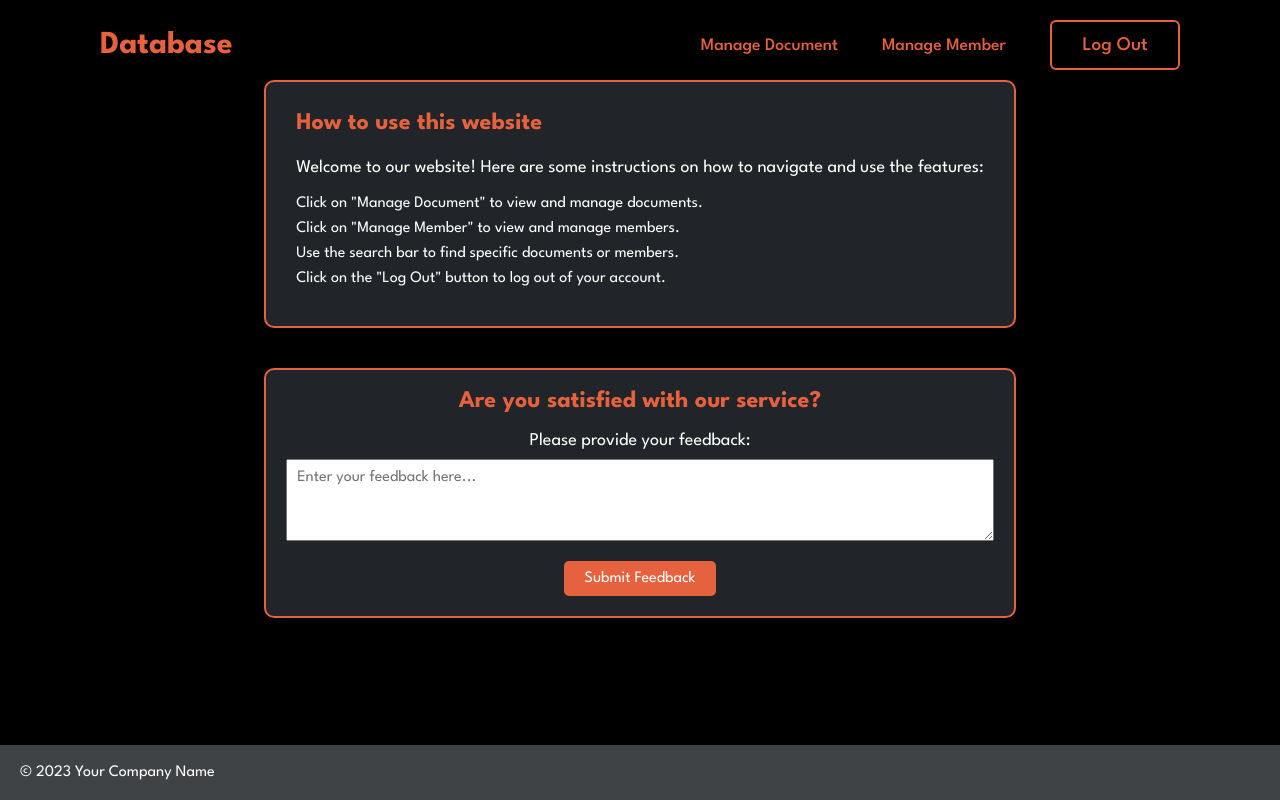
After one commit to HieNguyen08/BTL-DTBS, a PHP site: page /main.php in a window 1280 px wide. The commit adds this page. Run offline with PHP 8.4, Linux system fonts and the light colour scheme.

Commit message:
Fix some bugs + some css style

```diff
--- a/add.php
+++ b/add.php
@@ -115,11 +115,7 @@ if (isset($_SESSION['id']) && isset($_SESSION['user'])) {
                     </form>
                 </div>
                 <footer class="popupFooter">
-                <?php
-                if ($success) {
-                    echo $success;
-                }
-                ?>
+                <?php if ($success) { echo $success; } ?>
                     <button form="myForm" class="submitBtn" type="Submit">Submit</button>
                 </footer>
             </div>
--- a/db_conn.php
+++ b/db_conn.php
@@ -2,7 +2,10 @@
 $sname = "localhost";
 $uname = "root";
 $pass = "";
+
+
 $db = "test";
+
 
 $conn = mysqli_connect($sname, $uname, $pass, $db);
 
--- a/edit.php
+++ b/edit.php
@@ -120,11 +120,7 @@ if (isset($_SESSION['id']) && isset($_SESSION['user'])) {
                     </form>
                 </div>
                 <footer class="popupFooter">
-                <?php
-                if ($success) {
-                    echo $success;
-                }
-                ?>
+                <?php if ($success) { echo $success; } ?>
                     <button form="myForm" class="submitBtn" type="Submit">Submit</button>
                 </footer>
             </div>
--- a/home.php
+++ b/home.php
@@ -21,6 +21,8 @@ if (isset($_SESSION['id']) && isset($_SESSION['user'])) {
         <div class="header">
             <h2 class="logo">Database</h2>
             <nav class="nagivation">
+                <a href="home.php">Manage Document</a>
+                <a href="member.php">Manage Member</a>
                 <a class="button" href="logout.php"><button class="btnlogout">Log Out</button></a>
             </nav>
         </div>
--- a/login.css
+++ b/login.css
@@ -1,12 +1,23 @@
 @import url('https://fonts.googleapis.com/css?family=League+Spartan:100,200,300,400,500,600,700,800,900&display=swap');
 @import url('https://fonts.googleapis.com/css?family=Open+Sans:300,400,500,600,700,800,300i,400i,500i,600i,700i,800i&display=swap');
 
+:root {
+    --dark1: #0000004d;
+    --dark2: #181c20;
+    --dark3: #212529;
+    --dark4: #2d3135;
+    --dark5: #424549;
+    --dark6: #404346;
+    --dark7: #9c9c9c;
+    --dark8: #dae0e7;
+    --dark9: #262a2e;
+    --font-color: 230 97 62;
+}
 * {
     margin: 0;
     padding: 0;
     box-sizing: border-box;
     font-family: 'League Spartan', sans-serif;
-    --font-color: 230 97 62;
 }
 body {
     display: flex;
@@ -29,6 +40,9 @@ h4 {
     display: flex;
     justify-content: space-between;
     align-items: center;
+    position: fixed;
+    top:0;
+    left:0;
 }
 .logo {
     font-size: 2em;
@@ -256,3 +270,88 @@ h4 {
     width: 0 !important;
     height: 0 !important;
 }
+.footer {
+    background-color: rgb(var(--font-color));
+    color: #fff;
+    padding: 20px;
+    text-align: center;
+    width: 100%;
+    display: flex;
+    justify-content: space-between;
+    align-items: center;
+    background: var(--dark6);
+}
+.footer h1 {
+    margin: 0;
+}
+.content {
+    flex-grow: 1;
+    text-align: center;
+    padding: 40px;
+}
+.instruction-box {
+    border: 2px solid rgb(var(--font-color));
+    border-radius: 10px;
+    padding: 30px;
+    margin-top: 40px;
+    background-color: var(--dark3);
+    text-align: left;
+    color: #fff;
+}
+.instruction-box h3 {
+    color: rgb(var(--font-color));
+    font-size: 24px;
+    margin-bottom: 20px;
+}
+.instruction-box p {
+    font-size: 18px;
+    line-height: 1.5;
+    margin-bottom: 15px;
+}
+.instruction-box ul {
+    list-style-type: none;
+    padding: 0;
+    margin-top: 15px;
+}
+.instruction-box li {
+    font-size: 16px;
+    margin-bottom: 10px;
+}
+.feedback-box {
+    border: 2px solid rgb(var(--font-color));
+    border-radius: 10px;
+    padding: 20px;
+    margin-top: 40px;
+    background-color: var(--dark3);
+    text-align: center;
+    color: #fff;
+}
+.feedback-box h3 {
+    color: rgb(var(--font-color));
+    font-size: 24px;
+    margin-bottom: 20px;
+}
+.feedback-form {
+    display: flex;
+    flex-direction: column;
+    align-items: center;
+}
+.feedback-form label {
+    margin-bottom: 10px;
+    font-size: 18px;
+}
+.feedback-form textarea {
+    width: 100%;
+    padding: 10px;
+    margin-bottom: 20px;
+    font-size: 16px;
+}
+.feedback-form button {
+    padding: 10px 20px;
+    font-size: 16px;
+    background-color: rgb(var(--font-color));
+    color: white;
+    border: none;
+    border-radius: 5px;
+    cursor: pointer;
+}
--- a/login.php
+++ b/login.php
@@ -18,7 +18,9 @@ if (isset($_POST['username']) && isset($_POST['password'])) {
             $_SESSION['user'] = $row['user'];
             $_SESSION['pass'] = $row['pass'];
             $_SESSION['id'] = $row['ID'];
-            header("location: home.php");
+
+            header("location: main.php");
+
             exit();
         }
     }
--- /dev/null
+++ b/main.php
@@ -0,0 +1,50 @@
+<!DOCTYPE html>
+<html lang="en">
+
+<head>
+    <meta charset="UTF-8">
+    <title>View</title>
+    <link rel="stylesheet" href="style.css">
+    <link rel="stylesheet" href="login.css">
+</head>
+
+<body style="flex-direction: column;">
+        <div class="header">
+            <h2 class="logo">Database</h2>
+            <nav class="nagivation">
+                <a href="home.php">Manage Document</a>
+                <a href="member.php">Manage Member</a>
+                <a class="button" href="logout.php"><button class="btnlogout">Log Out</button></a>
+            </nav>
+        </div>
+    <div class="content">
+
+        <div class="instruction-box">
+            <h3>How to use this website</h3>
+            <p>Welcome to our website! Here are some instructions on how to navigate and use the features:</p>
+            <ul>
+                <li>Click on "Manage Document" to view and manage documents.</li>
+                <li>Click on "Manage Member" to view and manage members.</li>
+                <li>Use the search bar to find specific documents or members.</li>
+                <li>Click on the "Log Out" button to log out of your account.</li>
+            </ul>
+        </div>
+
+        <div class="feedback-box">
+            <h3>Are you satisfied with our service?</h3>
+            <form class="feedback-form">
+                <label for="feedback">Please provide your feedback:</label>
+                <textarea id="feedback" name="feedback" rows="4" placeholder="Enter your feedback here..."></textarea>
+                <button type="submit">Submit Feedback</button>
+            </form>
+        </div>
+    </div>
+
+    <div class="footer">
+        &copy; 2023 Your Company Name
+    </div>
+
+    <script src="main.js"></script>
+</body>
+
+</html>
--- /dev/null
+++ b/search_member.php
@@ -0,0 +1,4 @@
+<?php
+$search = $_GET['search'];
+header("location:member.php?search=$search");
+?>
--- a/style.css
+++ b/style.css
@@ -1,6 +1,6 @@
 @import url('https://fonts.googleapis.com/css2?family=Nunito:wght@300&family=Poppins:wght@100;200;300;400&display=swap');
 
-:root{
+:root {
     --dark1: #0000004d;
     --dark2: #181c20;
     --dark3: #212529;
@@ -10,21 +10,24 @@
     --dark7: #9c9c9c;
     --dark8: #dae0e7;
     --dark9: #262a2e;
-    --red1: #902e31;
 }
-*{
+
+* {
     margin: 0;
     padding: 0;
     box-sizing: border-box;
     font-family: 'Poppins', sans-serif;
 }
-body{
+
+body {
     display: flex;
     justify-content: center;
     align-items: flex-start;
     min-height: 100vh;
+    background-color: #fff; /* Màu nền trắng */
 }
-.container{
+
+.container {
     padding: 20px;
     box-shadow: 3px 3px 20px var(--dark1);
     background: var(--dark3);
@@ -33,16 +36,20 @@ body{
     margin-top: 50px;
     width: 100%;
 }
-.container header .filterEntries{
+
+.container header .filterEntries {
     display: flex;
     justify-content: space-between;
     align-items: center;
     margin-bottom: 20px;
 }
-.filterEntries .entries{
+
+.filterEntries .entries {
     color: var(--dark8);
 }
-.filterEntries .entries select, .filterEntries .filter input{
+
+.filterEntries .entries select,
+.filterEntries .filter input {
     padding: 7px 10px;
     border: 1px solid var(--dark6);
     color: var(--dark8);
```
Also changed, not shown: add_member.php (added, +89 -0 lines), admin.sql (+59 -0 lines), delete_member.php (added, +30 -0 lines), edit_member.php (added, +89 -0 lines), member.php (added, +97 -0 lines), README.md.
